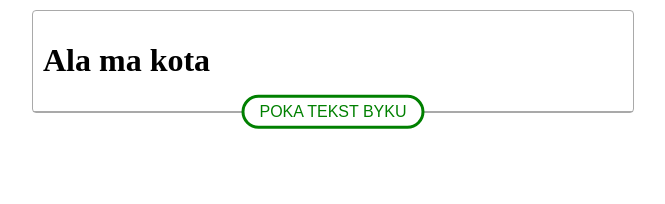
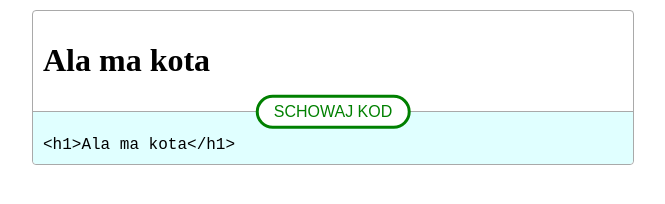
Before and after one commit to Eryk-Gesich/Dom-scripts, a website: page index.html in a window 1280 px wide. Both pictures are taken after a click on the button "POKA TEKST BYKU". Shown: the whole page, without its empty margins (307-972 px from the left). Drawn offline with nearby package versions, Linux system fonts and the light colour scheme; files that its build step writes are made by us from their sources.

Commit message:
script for show code component for showing hidden code

```diff
--- a/index.html
+++ b/index.html
@@ -7,6 +7,7 @@
     <meta http-equiv="X-UA-Compatible" content="ie=edge">
     <title>Document</title>
     <link rel="stylesheet" href="./src/styles/style.css">
+    <script src="./src/scripts/app.js" async defer></script>
 </head>
 <body>
 
@@ -14,7 +15,7 @@
     <div class="show-code__visualization">
         <h1>Ala ma kota</h1>
     </div>
-    <button class="show-code__btn">Poka tekst byku</button>
+    <button class="show-code__btn" id="showCode">Poka tekst byku</button>
     <pre class="show-code__code show-code__code--hidden">&lt;h1&gt;Ala ma kota&lt;/h1&gt;</pre>
 </section>
 
--- /dev/null
+++ b/src/scripts/app.js
@@ -0,0 +1,15 @@
+const btnRef = document.querySelector('#showCode');
+const codeRef = document.querySelector('.show-code__code');
+
+function toggleText(){
+    if (btnRef.innerText === 'POKA TEKST BYKU'){
+        btnRef.innerText = 'SCHOWAJ KOD';
+    }else {
+        btnRef.innerText = 'POKA TEKST BYKU'
+    }
+}
+
+btnRef.addEventListener('click', function(){
+    toggleText();
+    codeRef.classList.toggle('show-code__code--hidden');
+})
```
